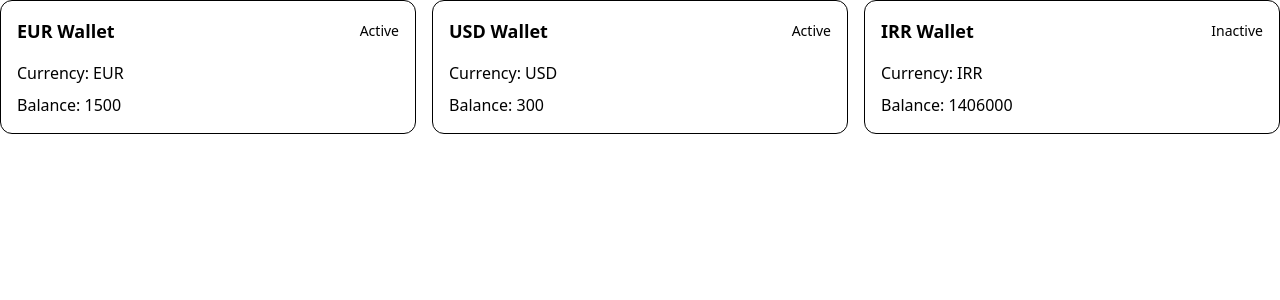
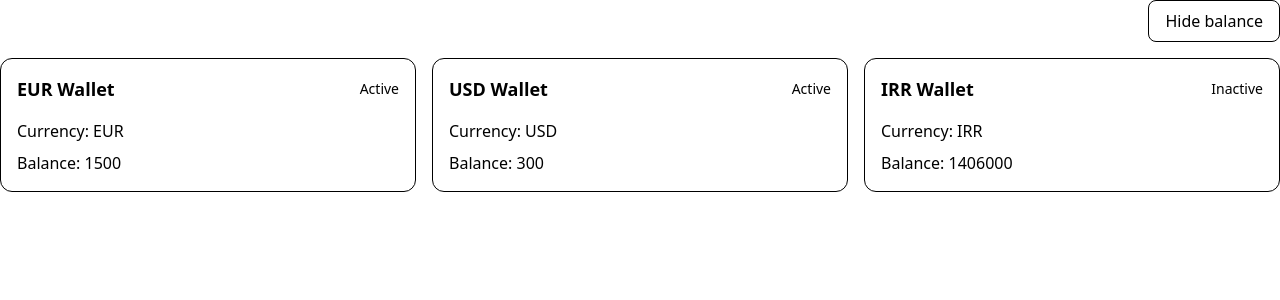
Before and after one commit to mobina76/wallet-management, an Angular app: page / in a window 1280 px wide. Shown: the top 300 px of the page. Built offline with nearby package versions, Linux system fonts and the light colour scheme.

Commit message:
add balance button and handle for show and hide

```diff
--- a/src/app/wallet/wallet.html
+++ b/src/app/wallet/wallet.html
@@ -1,3 +1,13 @@
+<div class="mb-4 flex justify-end">
+  <button
+    type="button"
+    class="rounded-lg border px-4 py-2"
+    (click)="toggleBalance()"
+  >
+    {{ showBalance() ? 'Hide balance' : 'Show balance' }}
+  </button>
+</div>
+
 <div class="grid gap-4 md:grid-cols-2 lg:grid-cols-3">
   <!--  <h3 class="text-2xl font-semibold">Wallets</h3>-->
   @for (wallet of walletStore.state().wallets; track wallet.id) {
@@ -20,7 +30,11 @@
 
         <p>
           Balance:
+          @if (showBalance()) {
             <span class="font-medium">{{ wallet.balance }}</span>
+          } @else {
+            <span class="font-medium">...</span>
+          }
         </p>
       </div>
     </div>
--- a/src/app/wallet/wallet.ts
+++ b/src/app/wallet/wallet.ts
@@ -1,4 +1,4 @@
-import { Component, inject } from '@angular/core';
+import { Component, inject, signal } from '@angular/core';
 import { WalletStore } from './store/wallet-store';
 
 @Component({
@@ -10,5 +10,9 @@ import { WalletStore } from './store/wallet-store';
 })
 export class Wallet {
   readonly walletStore =  inject(WalletStore);
+  readonly showBalance = signal(true);
 
+  toggleBalance(){
+    this.showBalance.update((show)=> !show);
+  }
 }
```
Lines whose indentation alone changed are shown as unchanged.
